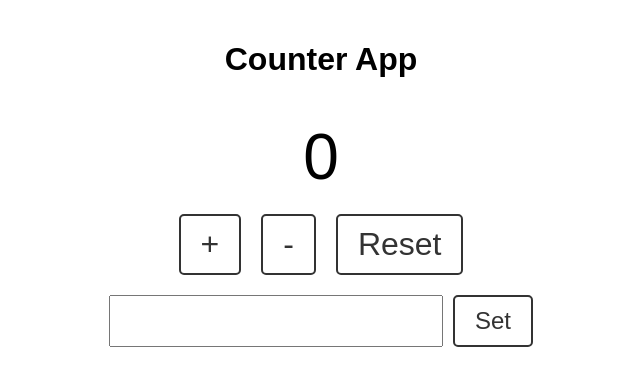
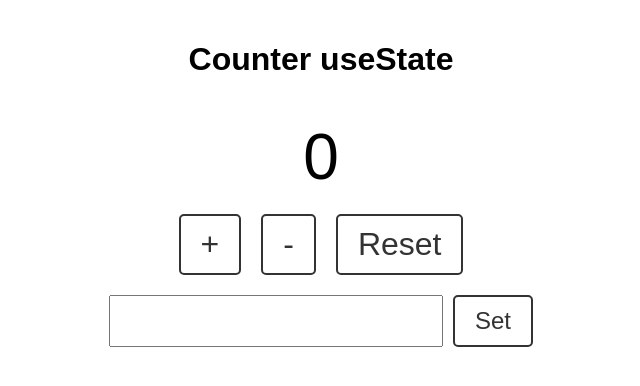
Before and after one commit to MrViometal/React-Cairo-State-Management-Demo, a React (Create React App) app: page / in a window 1280 px wide. Shown: the top 386 px of the page, without its empty margins (319-959 px from the left). Built offline with nearby package versions, Linux system fonts and the light colour scheme.

Commit message:
abstract counter

```diff
--- /dev/null
+++ b/src/components/Counter/Counter.js
@@ -0,0 +1,30 @@
+import React, { useState, useRef } from "react";
+import "./counter.css";
+
+function Counter({
+  type,
+  count,
+  handleIncrement,
+  handleDecrement,
+  handleReset,
+  handleSetCount,
+  inputRef,
+}) {
+  return (
+    <div className="counter">
+      <h1>Counter {type}</h1>
+      <div className="count">{count}</div>
+      <div className="buttons">
+        <button onClick={handleIncrement}>+</button>
+        <button onClick={handleDecrement}>-</button>
+        <button onClick={handleReset}>Reset</button>
+      </div>
+      <div className="set">
+        <input type="number" ref={inputRef} />
+        <button onClick={handleSetCount}>Set</button>
+      </div>
+    </div>
+  );
+}
+
+export default Counter;
--- a/src/components/NormalCounter.js
+++ b/src/components/NormalCounter.js
@@ -1,5 +1,5 @@
 import React, { useState, useRef } from "react";
-import "./counter.css";
+import Counter from "./Counter/Counter";
 
 function NormalCounter() {
   const inputRef = useRef();
@@ -23,19 +23,15 @@ function NormalCounter() {
   };
 
   return (
-    <div className="counter">
-      <h1>Counter App</h1>
-      <div className="count">{count}</div>
-      <div className="buttons">
-        <button onClick={handleIncrement}>+</button>
-        <button onClick={handleDecrement}>-</button>
-        <button onClick={handleReset}>Reset</button>
-      </div>
-      <div className="set">
-        <input type="number" ref={inputRef} />
-        <button onClick={handleSetCount}>Set</button>
-      </div>
-    </div>
+    <Counter
+      inputRef={inputRef}
+      type="useState"
+      count={count}
+      handleIncrement={handleIncrement}
+      handleDecrement={handleDecrement}
+      handleReset={handleReset}
+      handleSetCount={handleSetCount}
+    />
   );
 }
 
```
Also changed, not shown: src/App.js (+2 -6 lines), src/components/Counter/counter.css (renamed from src/components/counter.css).
